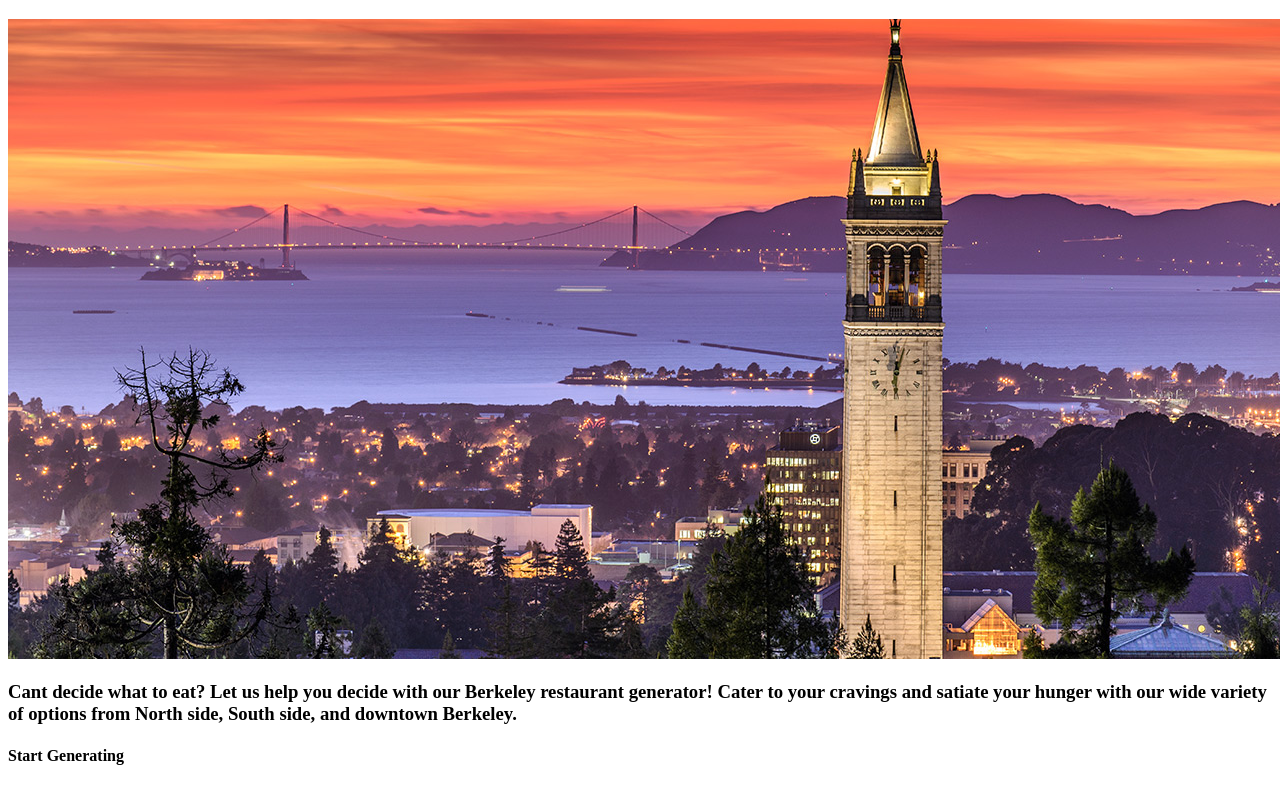
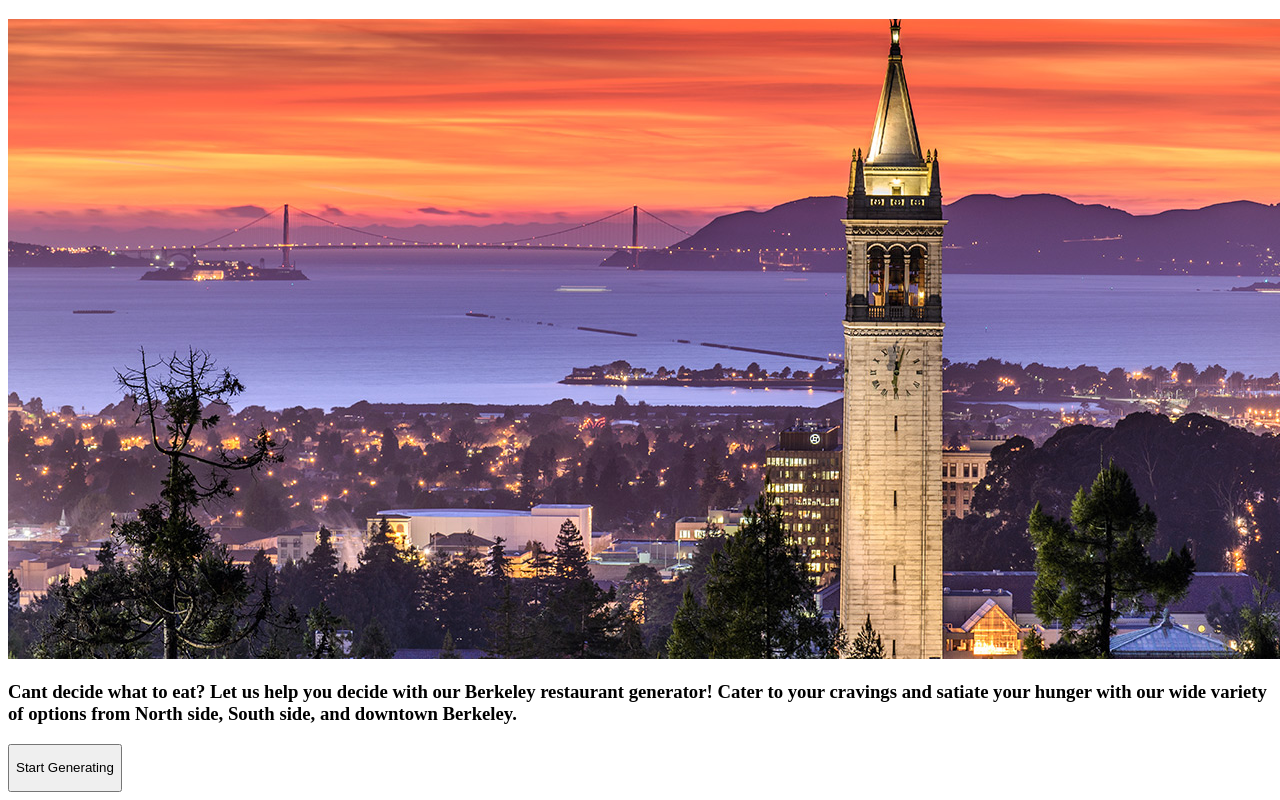
Before and after one commit to hannah02li20/cs198-final, a website: page frontend_stuff/landing_page.html in a window 1280 px wide. Shown: the part 102-902 px from the top of the page. Drawn offline with Linux system fonts and the light colour scheme.

Commit message:
initial commit

```diff
--- a/frontend_stuff/landing_page.html
+++ b/frontend_stuff/landing_page.html
@@ -4,7 +4,8 @@
     <meta charset="UTF-8">
     <meta http-equiv="X-UA-Compatible" content="IE=edge">
     <meta name="viewport" content="width=device-width, initial-scale=1.0">
-    <title>RandoRestaurant</title>
+    <title>BearEats</title>
+    <link rel="stylesheet" href="landing.css">
 </head>
 <body>
     <!-- replace with nav bar things here -->
@@ -19,7 +20,9 @@
 
 
 
-    <h4> Start Generating </h4>
+    <button>
+        <p> Start Generating </p>
+    </button>
 
 
 </body>
```
Also changed, not shown: frontend_stuff/restaurants.css (added), frontend_stuff/restaurants.html (added).
